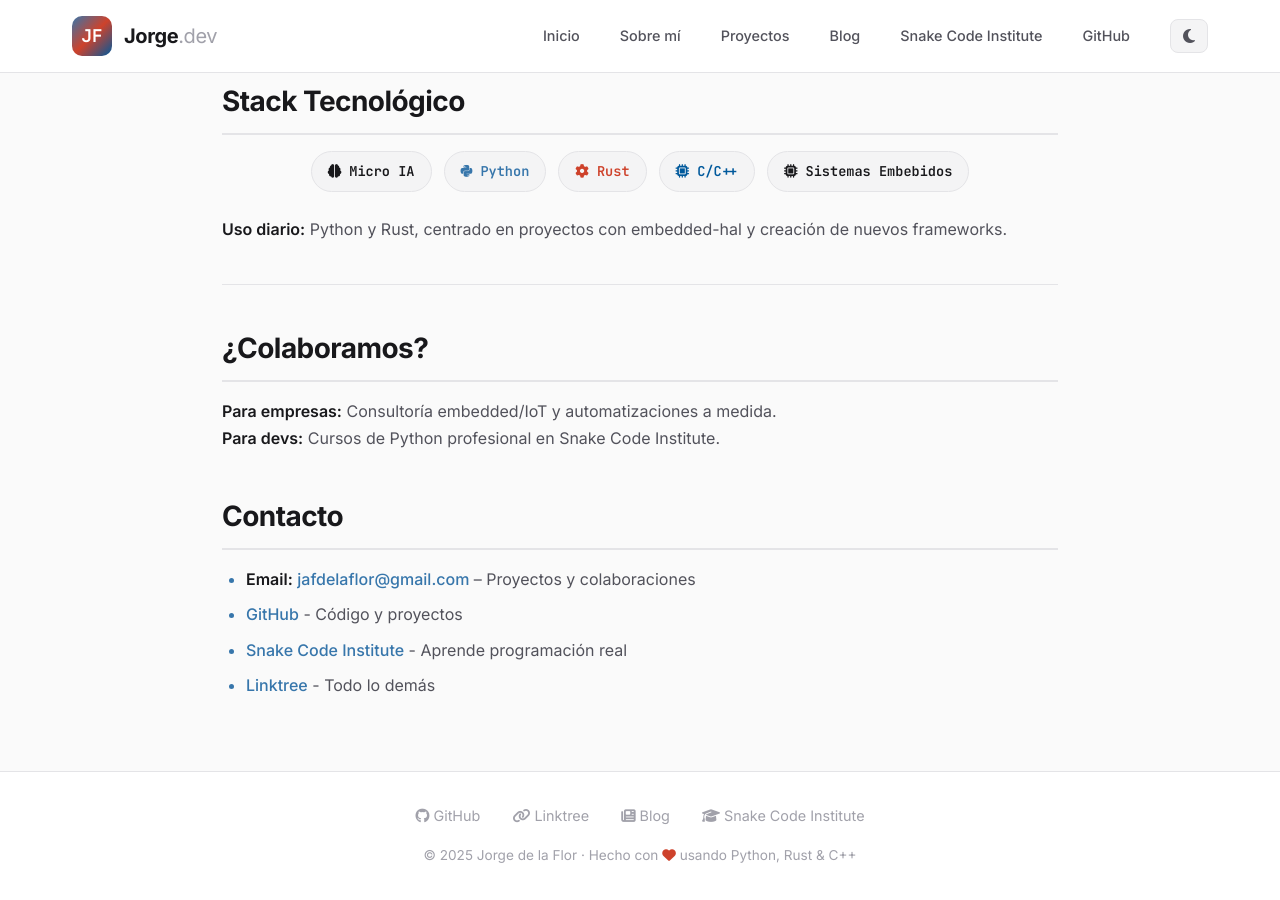
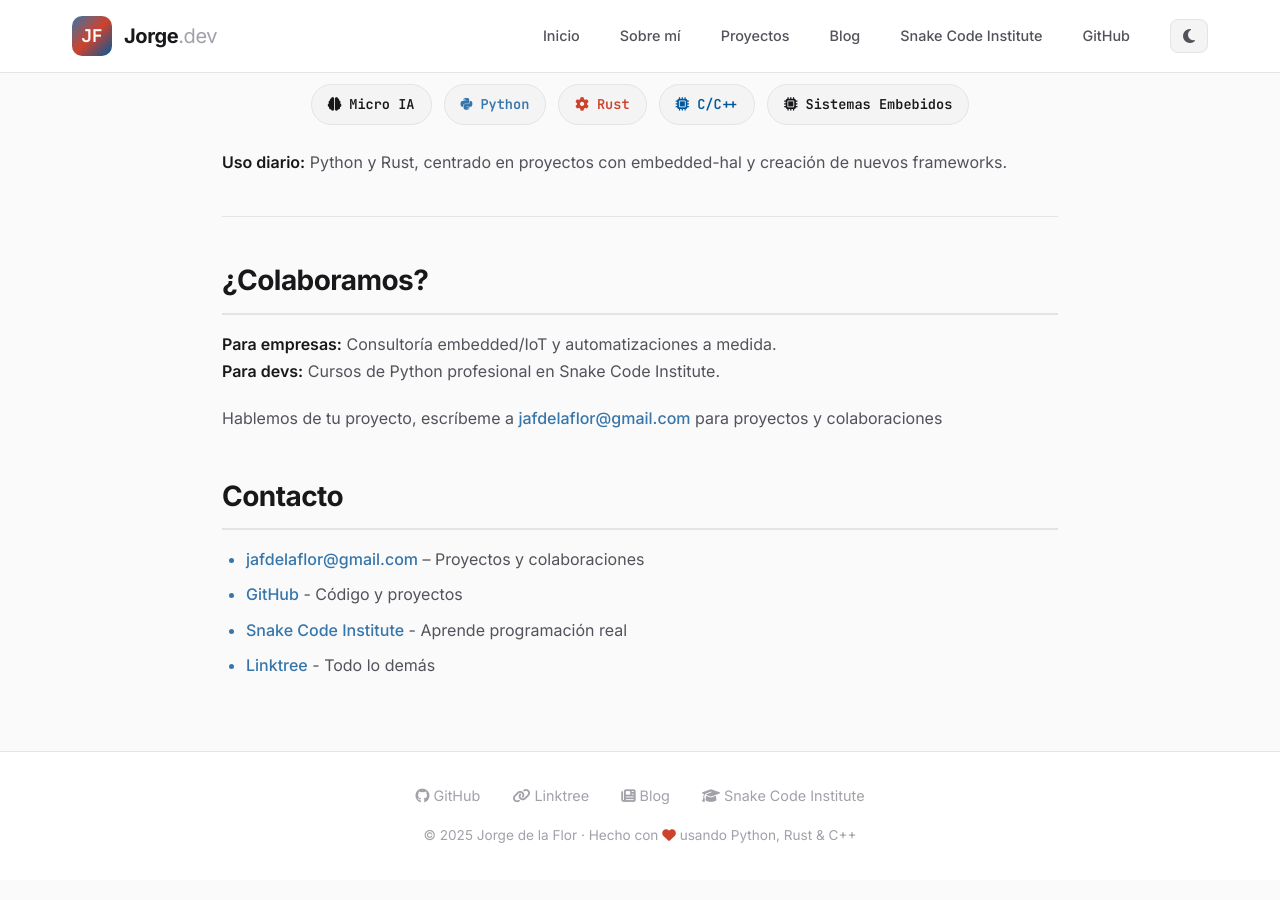
Before and after one commit to Jorge-de-la-Flor/Jorge-de-la-Flor.github.io, a Jekyll site: the page built from index.md, in a window 1280 px wide and 900 px high, scrolled down 1776 px. Built offline with Jekyll 4.4.1, drawn with Linux system fonts in a browser that asks for light colours; some of the changed text lies outside the part shown.

Commit message:
update index.md

```diff
--- a/index.md
+++ b/index.md
@@ -22,10 +22,6 @@
     <a href="{{ '/md_pages/sci/' | relative_url }}" class="social-link" title="SCI"><i class="fas fa-graduation-cap"></i></a>
     <a href="{{ '/md_pages/cci/' | relative_url }}" class="social-link" title="CCI"><i class="fas fa-rust"></i></a>
   </div>
-</div>
-
-<div style="text-align:center; margin: 2rem 0;">
-  <a href="#contacto" class="cta-button">Hablemos de tu proyecto</a>
 </div>
 
 ## Sobre mí
@@ -87,9 +83,15 @@
 **Para empresas:** Consultoría embedded/IoT y automatizaciones a medida.
 **Para devs:** Cursos de Python profesional en Snake Code Institute.
 
+Hablemos de tu proyecto, escríbeme a  [jafdelaflor@gmail.com](mailto:jafdelaflor@gmail.com) para proyectos y colaboraciones
+
+<!-- <div style="text-align:center; margin: 2rem 0;">
+  <a href="#contacto" class="cta-button">Hablemos de tu proyecto</a>
+</div> -->
+
 ## Contacto {#contacto}
 
-- **Email:** [jafdelaflor@gmail.com](mailto:jafdelaflor@gmail.com) – Proyectos y colaboraciones
+- [jafdelaflor@gmail.com](mailto:jafdelaflor@gmail.com) – Proyectos y colaboraciones
 - [GitHub]({{ site.github.owner_url }}) - Código y proyectos
 - [Snake Code Institute]({{ '/md_pages/sci/' | relative_url }}) - Aprende programación real
 - [Linktree](https://linktr.ee/frostalo) - Todo lo demás
```
